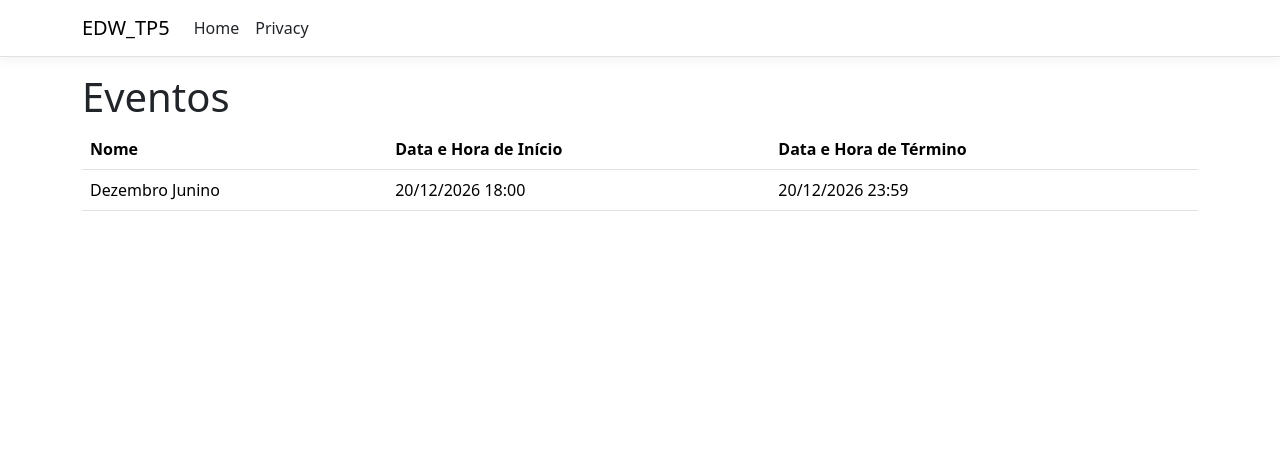
After one commit to marcelosampaio/EDW-TP5, an ASP.NET Core app: page /Eventos in a window 1280 px wide. The commit adds this page. Shown: the top 451 px of the page. Run offline with ASP.NET Core 8, Linux system fonts and the light colour scheme; style sheets or scripts are compiled from the project's sources.

Commit message:
feat: implementa consulta de eventos com Razor Pages

```diff
--- /dev/null
+++ b/EDW-TP5/Pages/Eventos/Index.cshtml
@@ -0,0 +1,35 @@
+@page
+@model EDW_TP5.Pages.Eventos.IndexModel
+
+@{
+    ViewData["Title"] = "Eventos";
+}
+
+<h1>Eventos</h1>
+
+@if (Model.Eventos.Count == 0)
+{
+    <p>Nenhum evento cadastrado.</p>
+}
+else
+{
+    <table class="table">
+        <thead>
+        <tr>
+            <th>Nome</th>
+            <th>Data e Hora de Início</th>
+            <th>Data e Hora de Término</th>
+        </tr>
+        </thead>
+        <tbody>
+        @foreach (var evento in Model.Eventos)
+        {
+            <tr>
+                <td>@evento.Nome</td>
+                <td>@evento.DataHoraInicio.ToString("dd/MM/yyyy HH:mm")</td>
+                <td>@evento.DataHoraFim.ToString("dd/MM/yyyy HH:mm")</td>
+            </tr>
+        }
+        </tbody>
+    </table>
+}
--- /dev/null
+++ b/EDW-TP5/Pages/Eventos/Index.cshtml.cs
@@ -0,0 +1,19 @@
+using EDW_TP5.Data;
+using EDW_TP5.Models;
+using Microsoft.AspNetCore.Mvc.RazorPages;
+using Microsoft.EntityFrameworkCore;
+
+namespace EDW_TP5.Pages.Eventos;
+
+public class IndexModel(EdwDbContext context) : PageModel
+{
+    public IList<Evento> Eventos { get; set; } = [];
+
+    public async Task OnGetAsync()
+    {
+        Eventos = await context.Eventos
+            .AsNoTracking()
+            .OrderBy(evento => evento.DataHoraInicio)
+            .ToListAsync();
+    }
+}
```
Also changed, not shown: EDW-TP5/Pages/Index.cshtml (+5 -3 lines).
